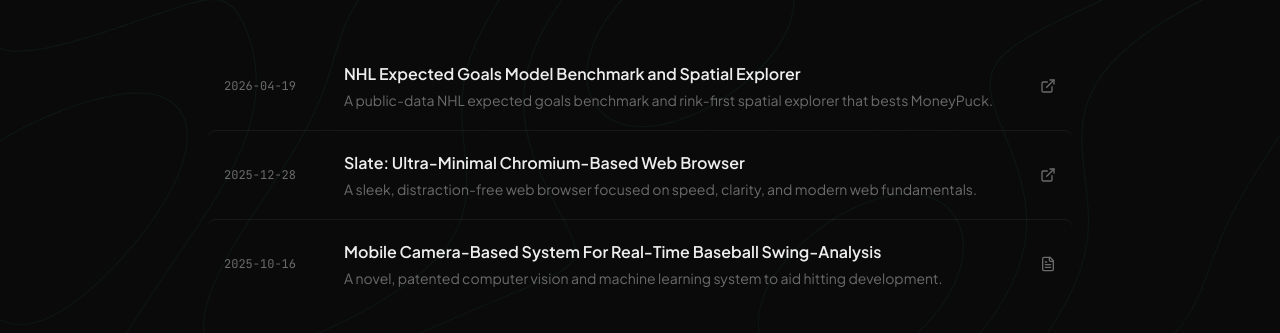
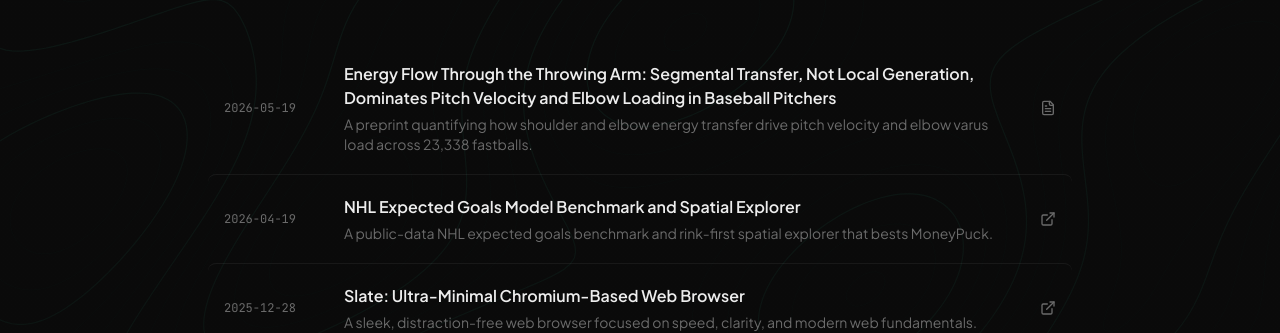
Before and after one commit to adambloebaum/personal-site, a React (Vite) app: page /works in a window 1280 px wide. Shown: the part 174-507 px from the top of the page. Built offline with nearby package versions, Linux system fonts and the light colour scheme.

Commit message:
energy flow research paper preprint to works

```diff
--- /dev/null
+++ b/src/content/works/energy-flow-throwing-arm.md
@@ -0,0 +1,7 @@
+---
+title: "Energy Flow Through the Throwing Arm: Segmental Transfer, Not Local Generation, Dominates Pitch Velocity and Elbow Loading in Baseball Pitchers"
+summary: "A preprint quantifying how shoulder and elbow energy transfer drive pitch velocity and elbow varus load across 23,338 fastballs."
+date: "2026-05-19"
+type: "publication"
+url: "https://sportrxiv.org/index.php/server/preprint/view/871"
+---
--- a/src/pages/Works.tsx
+++ b/src/pages/Works.tsx
@@ -33,7 +33,7 @@ const Works = () => {
                 const href =
                   work.type === "external-blog" || work.type === "project"
                     ? work.url
-                    : work.pdfUrl;
+                    : work.url || work.pdfUrl;
                 const Icon =
                   work.type === "external-blog" || work.type === "project"
                     ? ExternalLink
@@ -51,10 +51,10 @@ const Works = () => {
                       {work.date}
                     </time>
                     <div className="flex-1 min-w-0">
-                      <h3 className="text-base font-semibold text-foreground group-hover:text-primary transition-colors duration-300 truncate">
+                      <h3 className="text-base font-semibold text-foreground group-hover:text-primary transition-colors duration-300">
                         {work.title}
                       </h3>
-                      <p className="text-sm text-muted-foreground truncate mt-1">
+                      <p className="text-sm text-muted-foreground mt-1">
                         {work.summary}
                       </p>
                       <div className="sm:hidden flex items-center gap-2 text-xs font-mono text-muted-foreground mt-2">
```
